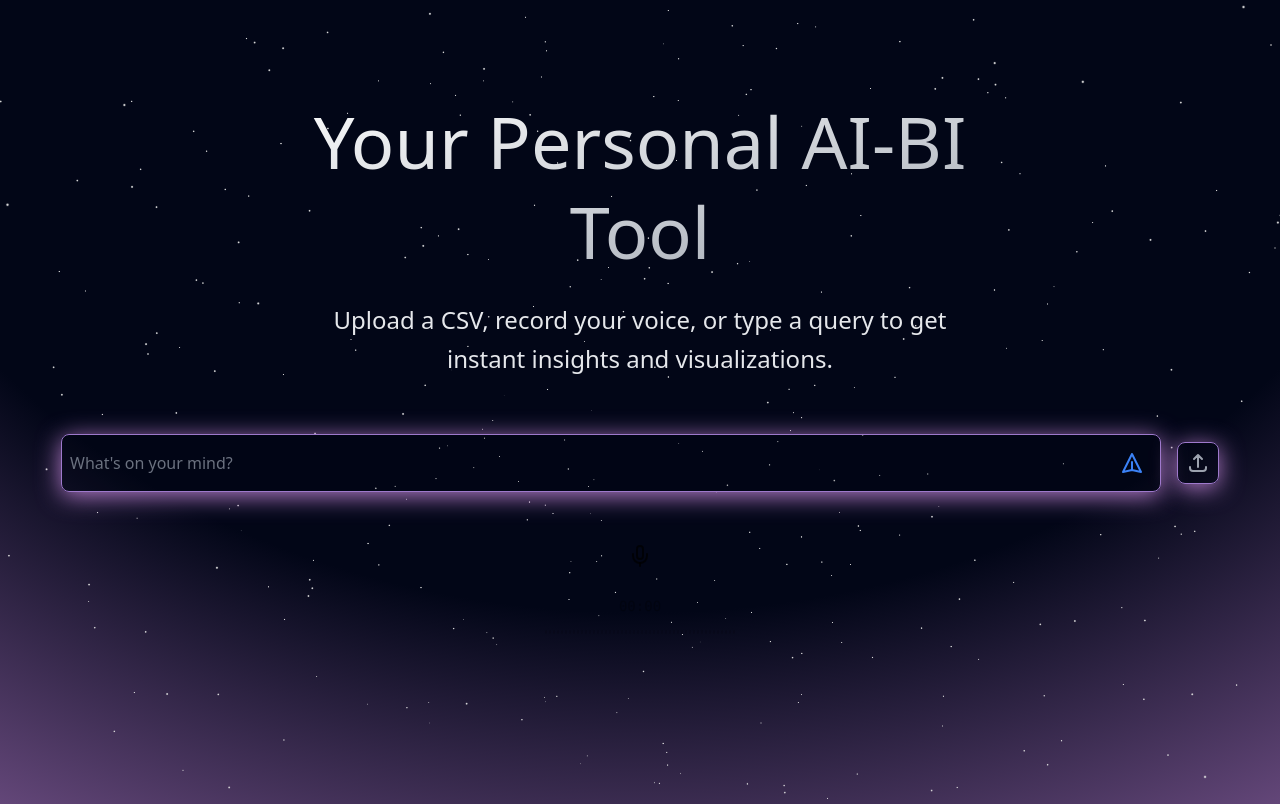
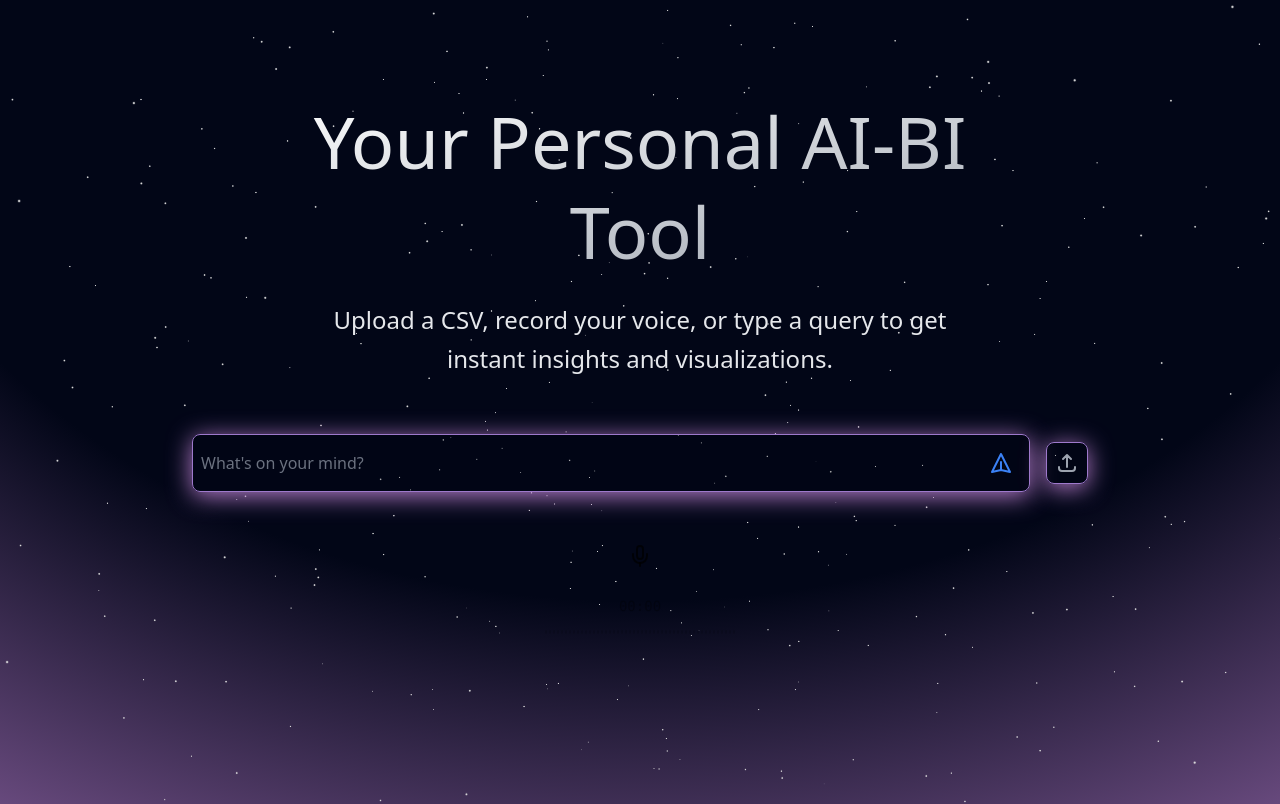
Before and after one commit to sachinjain3677/ai-analytics-ui, a React (Create React App) app: page / in a window 1280 px wide. Shown: the top 804 px of the page. Built offline with nearby package versions, Linux system fonts and the light colour scheme.

Commit message:
Set sizing and fix UI bugs

```diff
--- a/package.json
+++ b/package.json
@@ -5,6 +5,7 @@
   "dependencies": {
     "@react-three/drei": "^10.7.6",
     "@react-three/fiber": "^9.3.0",
+    "@tailwindcss/aspect-ratio": "^0.4.2",
     "@testing-library/dom": "^10.4.1",
     "@testing-library/jest-dom": "^6.8.0",
     "@testing-library/react": "^16.3.0",
--- a/src/components/ChatBox.js
+++ b/src/components/ChatBox.js
@@ -25,7 +25,7 @@ const ChatBox = ({ onQuerySubmit, uploadedFile, recordedAudio, isSubmitting, res
       onSubmit={handleSubmit}
       style={{ border, boxShadow }}
       whileHover={{ scale: 1.002 }}
-      className="flex items-center bg-gray-950/20 rounded-lg p-2 mr-4 transition-colors hover:bg-gray-950/30 w-[1100px]"
+      className="flex-grow flex items-center bg-gray-950/20 rounded-lg p-2 mr-4 transition-colors hover:bg-gray-950/30"
     >
       <div className="relative flex-grow">
         <div className="absolute inset-y-0 left-0 flex items-center pl-3 pointer-events-none">
--- a/src/components/ResultCard.js
+++ b/src/components/ResultCard.js
@@ -8,12 +8,12 @@ const ResultCard = ({ imageUrl, insight }) => {
       whileTap={{ scale: 0.98 }}
       initial={{ opacity: 0, y: 20 }}
       animate={{ opacity: 1, y: 0 }}
-      className="bg-white/10 backdrop-blur-xl border border-white/20 rounded-xl p-3 m-2 flex-shrink-0 w-[352px] transition-all duration-300 hover:bg-white/15 hover:border-white/30 shadow-2xl hover:shadow-white/10"
+      className="bg-white/10 backdrop-blur-xl border border-white/20 rounded-xl p-3 m-2 flex-shrink-0 w-full sm:w-1/3 md:w-1/3 lg:w-1/3 xl:w-1/3 transition-all duration-300 hover:bg-white/15 hover:border-white/30 shadow-2xl hover:shadow-white/10 flex flex-col"
     >
-      <div className="relative">
-        <img src={imageUrl} alt="Generated graph" className="rounded-lg mb-3 w-full shadow-lg" />
+      <div className="relative aspect-w-4 aspect-h-3 w-full">
+        <img src={imageUrl} alt="Generated graph" className="rounded-lg object-cover absolute inset-0 w-full h-full shadow-lg" />
       </div>
-      <div className="bg-black/40 backdrop-blur-sm rounded-lg p-3 border border-white/10">
+      <div className="bg-black/40 backdrop-blur-sm rounded-lg p-3 border border-white/10 mt-3 flex-grow flex flex-col justify-center">
         <p className="text-white font-medium text-sm leading-relaxed">{insight}</p>
       </div>
     </motion.div>
--- a/src/components/ResultCarousel.js
+++ b/src/components/ResultCarousel.js
@@ -8,6 +8,7 @@ const ChevronRightIcon = () => <svg className="w-8 h-8" fill="none" stroke="curr
 
 const ResultCarousel = ({ results }) => {
   const scrollContainerRef = useRef(null);
+  const showArrows = results && results.length >= 4;
 
   const scroll = (direction) => {
     if (scrollContainerRef.current) {
@@ -28,34 +29,37 @@ const ResultCarousel = ({ results }) => {
   };
 
   return (
-    <div className="flex items-center w-full max-w-[1800px] mx-auto">
+    <div className={`flex items-center w-full min-w-[1300px] ${showArrows ? 'justify-between' : 'justify-center'}`}>
+      {showArrows && (
         <motion.button
           onClick={() => scroll('left')}
           whileHover={{ scale: 1.015 }}
           whileTap={{ scale: 0.985 }}
-        className="p-2 rounded-full shadow-md bg-gray-800/60 border border-gray-600/50 hover:bg-gray-800/80 mr-20 flex-shrink-0 transition-colors"
+          className="p-2 rounded-full shadow-md bg-gray-800/60 border border-gray-600/50 hover:bg-gray-800/80 mr-4 flex-shrink-0 transition-colors"
         >
           <ChevronLeftIcon />
         </motion.button>
+      )}
       <div
         ref={scrollContainerRef}
         className="overflow-x-auto scroll-smooth custom-scrollbar py-4"
-        style={{ width: '1500px' }}
               >
-        <div className="flex space-x-4">
+        <div className="flex space-x-4 w-full min-w-[1300px]">
           {results && results.map((result, index) => (
             <ResultCard key={index} imageUrl={result.image_url} insight={result.insight} />
           ))}
         </div>
       </div>
+      {showArrows && (
         <motion.button
           onClick={() => scroll('right')}
           whileHover={{ scale: 1.015 }}
           whileTap={{ scale: 0.985 }}
-        className="p-2 rounded-full shadow-md bg-gray-800/60 border border-gray-600/50 hover:bg-gray-800/80 ml-20 flex-shrink-0 transition-colors"
+          className="p-2 rounded-full shadow-md bg-gray-800/60 border border-gray-600/50 hover:bg-gray-800/80 ml-4 flex-shrink-0 transition-colors"
         >
           <ChevronRightIcon />
         </motion.button>
+      )}
     </div>
   );
 };
--- a/src/pages/Home.js
+++ b/src/pages/Home.js
@@ -135,7 +135,7 @@ const Home = () => {
       style={{ backgroundImage }}
       className="relative grid min-h-screen place-content-center overflow-hidden bg-gray-950 px-4 py-24 text-gray-200"
     >
-      <div className="relative z-10 flex flex-col items-center w-full max-w-[1800px] mx-auto">
+      <div className="relative z-10 flex flex-col items-center w-full mx-auto px-4 sm:px-6 lg:px-8 min-w-[1300px]">
         <h1 className="max-w-3xl bg-gradient-to-br from-white to-gray-400 bg-clip-text text-center text-3xl font-medium leading-tight text-transparent sm:text-5xl sm:leading-tight md:text-7xl md:leading-tight">
           Your Personal AI-BI Tool
         </h1>
@@ -144,7 +144,7 @@ const Home = () => {
         </p>
 
         <div className="w-full mt-8">
-          <div className="flex items-center justify-center mb-4">
+          <div className="flex items-center justify-center w-full max-w-4xl mx-auto mb-4">
             <ChatBox onQuerySubmit={handleQuerySubmit} uploadedFile={uploadedFiles.length > 0} recordedAudio={recordedAudio} isSubmitting={isSubmitting} resetToken={resetToken} border={border} boxShadow={boxShadow} />
             <UploadButton onFileSelect={handleFileSelect} border={border} boxShadow={boxShadow} />
           </div>
--- a/tailwind.config.js
+++ b/tailwind.config.js
@@ -5,5 +5,5 @@ module.exports = {
   theme: {
     extend: {},
   },
-  plugins: [],
+  plugins: [require('@tailwindcss/aspect-ratio')],
 }
```
Also changed, not shown: 1 other file (tests, documents, lock files or other folders). Lines whose indentation alone changed are shown as unchanged.
